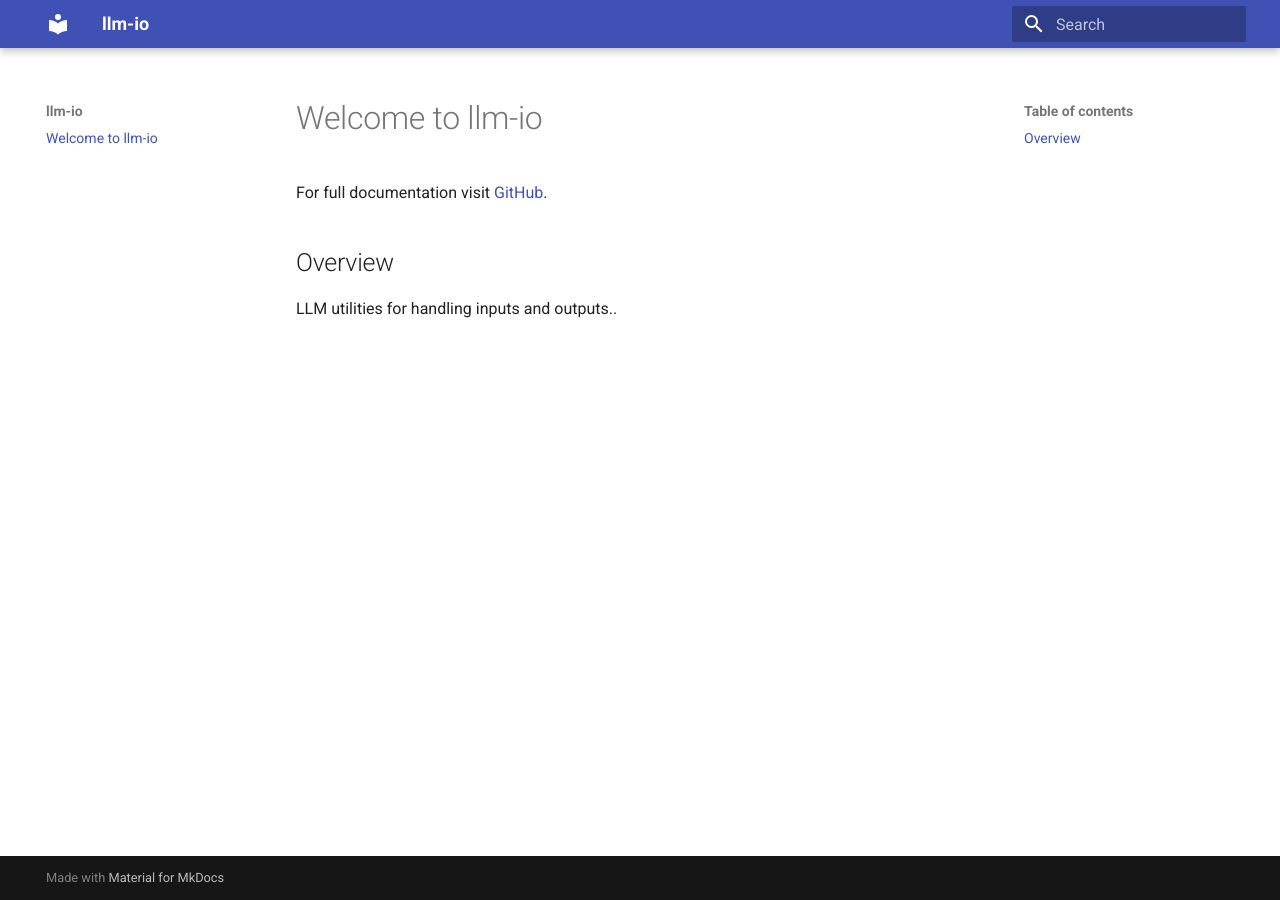
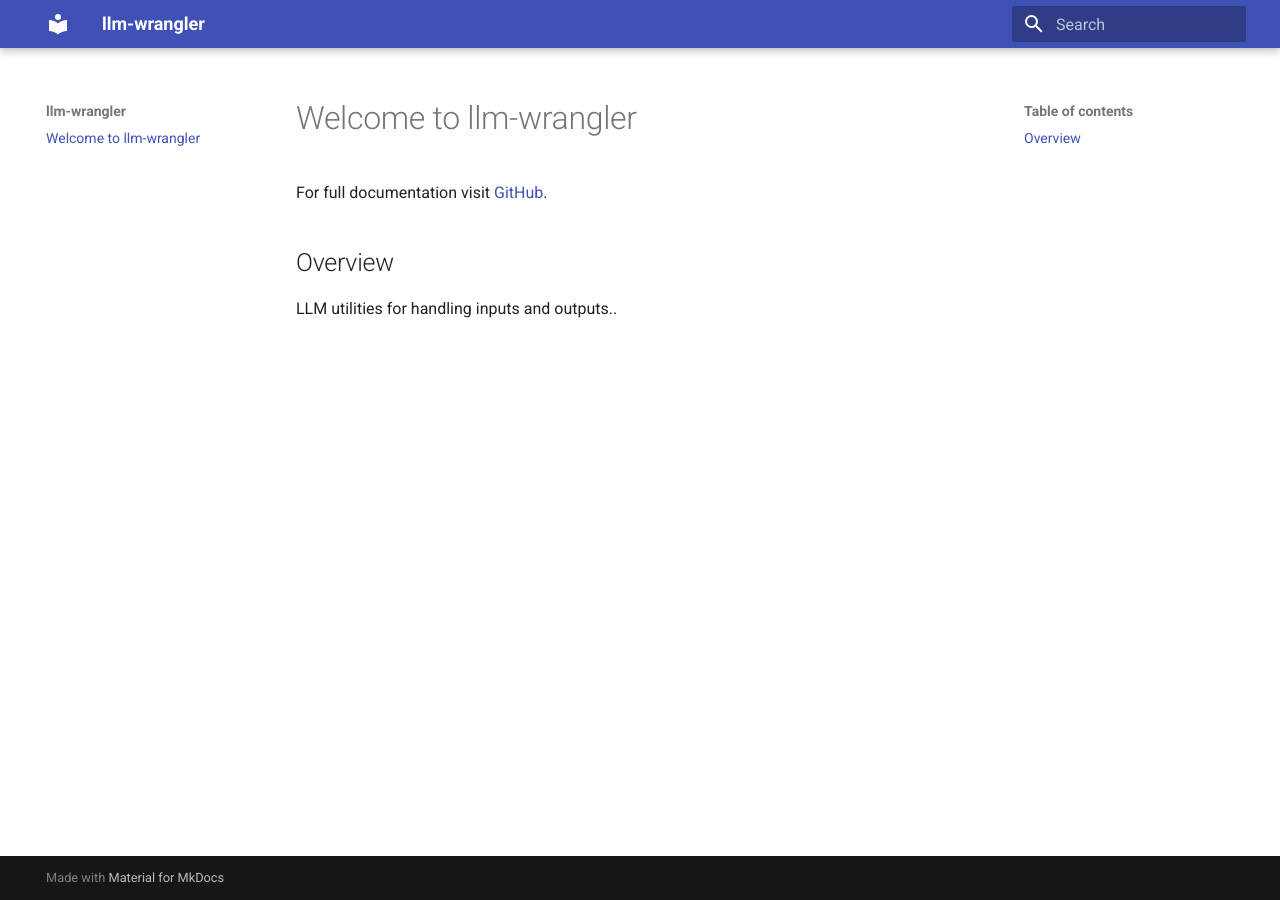
Before and after one commit to lukemiloszewski/llm-wrangler, an MkDocs documentation site: the page built from docs/index.md, in a window 1280 px wide. Built offline with MkDocs 1.6.1 and Material for MkDocs 9.7.7, drawn with Linux system fonts in a browser that asks for light colours.

Commit message:
Name change fixes

```diff
--- a/docs/index.md
+++ b/docs/index.md
@@ -1,6 +1,6 @@
-# Welcome to llm-io
+# Welcome to llm-wrangler
 
-For full documentation visit [GitHub](https://github.com/lukemiloszewski/llm-io).
+For full documentation visit [GitHub](https://github.com/lukemiloszewski/llm-wrangler).
 
 ## Overview
 
--- a/mkdocs.yml
+++ b/mkdocs.yml
@@ -1,4 +1,4 @@
-site_name: llm-io
+site_name: llm-wrangler
 
 theme:
   name: material
```
Also changed, not shown: pyproject.toml (+4 -4 lines).
